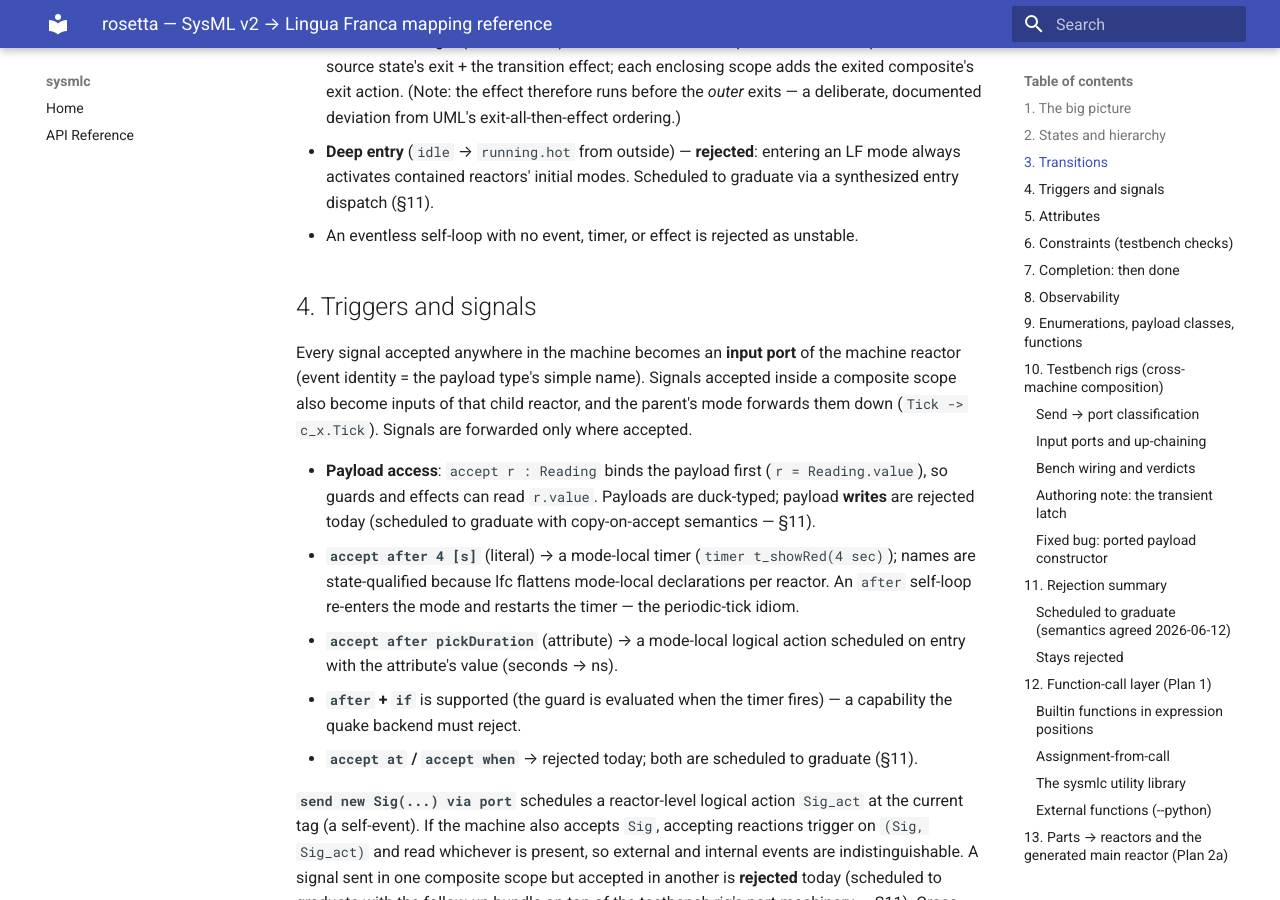
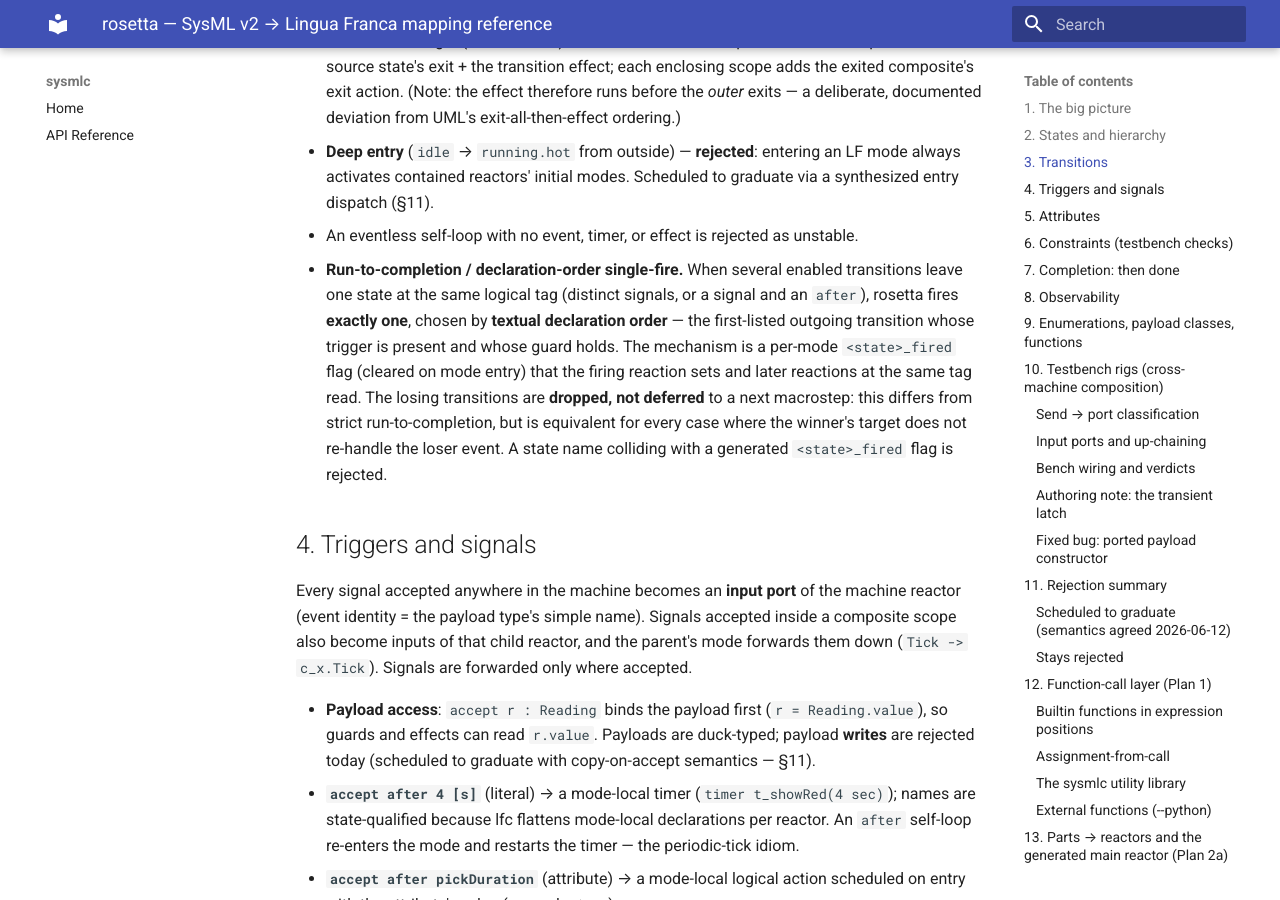
Before and after one commit to glacier-project/sysmlc-core, an MkDocs documentation site: the page built from docs/rosetta-mapping.md, in a window 1280 px wide and 900 px high, scrolled down 3071 px. Built offline with MkDocs 1.6.1 and Material for MkDocs 9.7.7, drawn with Linux system fonts in a browser that asks for light colours.

Commit message:
docs(rosetta): graduate 1B run-to-completion (declaration-order)

```diff
--- a/docs/rosetta-mapping.md
+++ b/docs/rosetta-mapping.md
@@ -131,6 +131,17 @@ mode (the target's `entry` runs at the next tag, LF's mode-switch boundary).
   Scheduled to graduate via a synthesized entry dispatch (§11).
 - An eventless self-loop with no event, timer, or effect is rejected as
   unstable.
+- **Run-to-completion / declaration-order single-fire.** When several enabled
+  transitions leave one state at the same logical tag (distinct signals, or a
+  signal and an `after`), rosetta fires **exactly one**, chosen by **textual
+  declaration order** — the first-listed outgoing transition whose trigger is
+  present and whose guard holds. The mechanism is a per-mode `<state>_fired`
+  flag (cleared on mode entry) that the firing reaction sets and later
+  reactions at the same tag read. The losing transitions are **dropped, not
+  deferred** to a next macrostep: this differs from strict run-to-completion,
+  but is equivalent for every case where the winner's target does not
+  re-handle the loser event. A state name colliding with a generated
+  `<state>_fired` flag is rejected.
 
 ## 4. Triggers and signals
 
```
Also changed, not shown: 2 other files.
